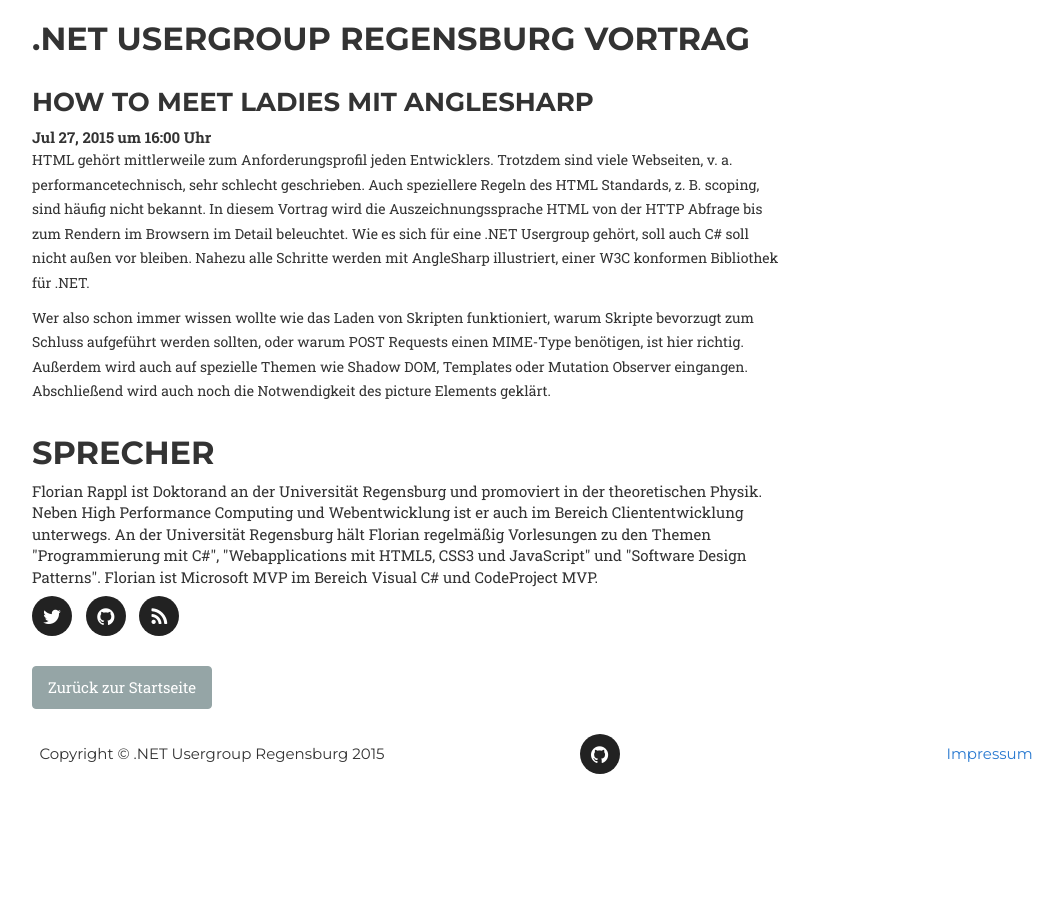
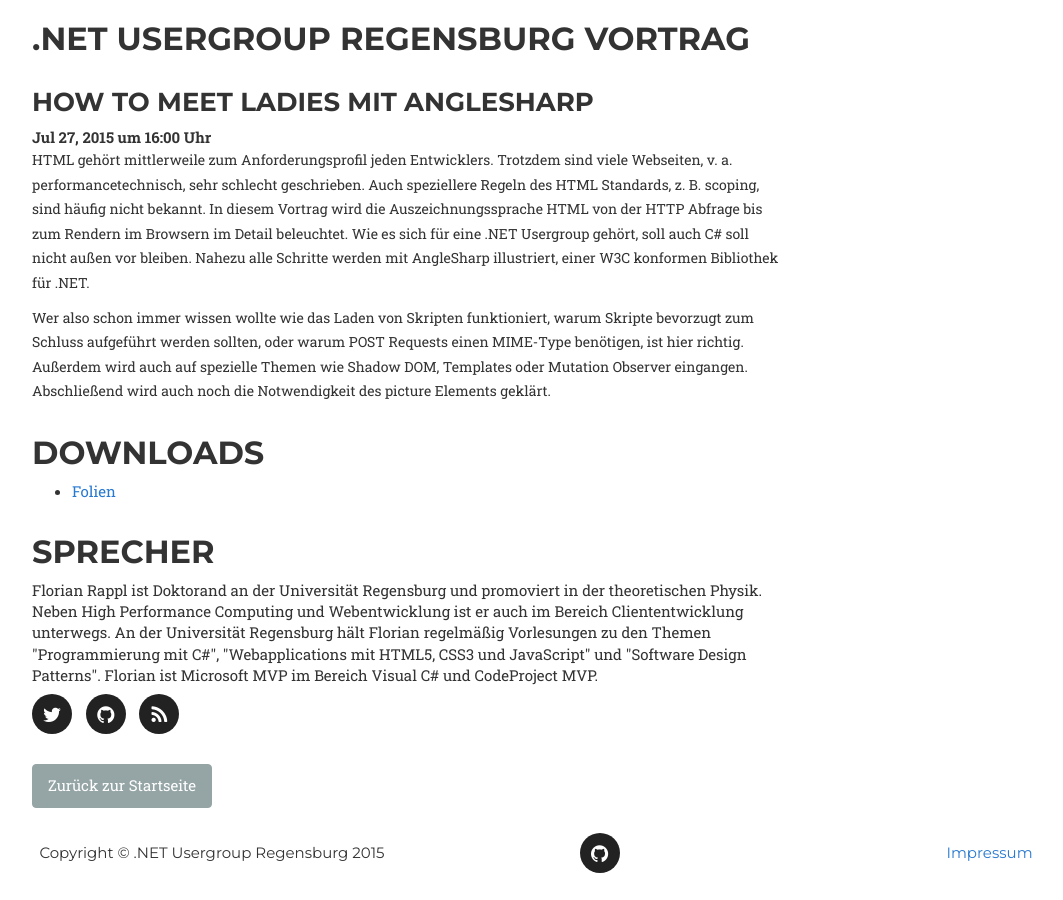
Before and after one commit to DotNetRegensburg/dotnetregensburg.github.io, a Jekyll site: the page built from _posts/2015-07-27-how-to-meet-ladies.md, in a window 1280 px wide. Shown: the whole page, without its empty margins (38-1101 px from the left). Built offline with Jekyll 4.4.1, drawn with Linux system fonts in a browser that asks for light colours; some web fonts are replaced.

Commit message:
Added downloads

```diff
--- a/_layouts/talk.html
+++ b/_layouts/talk.html
@@ -16,6 +16,20 @@
 <div class="col-lg-8">
   {{ content }}
 </div>
+
+{% if page.downloads %}
+<div class="col-lg-8">
+  <h2>Downloads</h2>
+</div>
+
+<div class="col-lg-8">
+  <ul>
+    {% for download in page.downloads %}
+    <li><a href="{{ download.url }}">{{ download.name }}</a></li>
+    {% endfor %}
+  </ul>
+</div>
+{% endif %}
 
 <div class="col-lg-8">
   <h2>Sprecher</h2>
```
